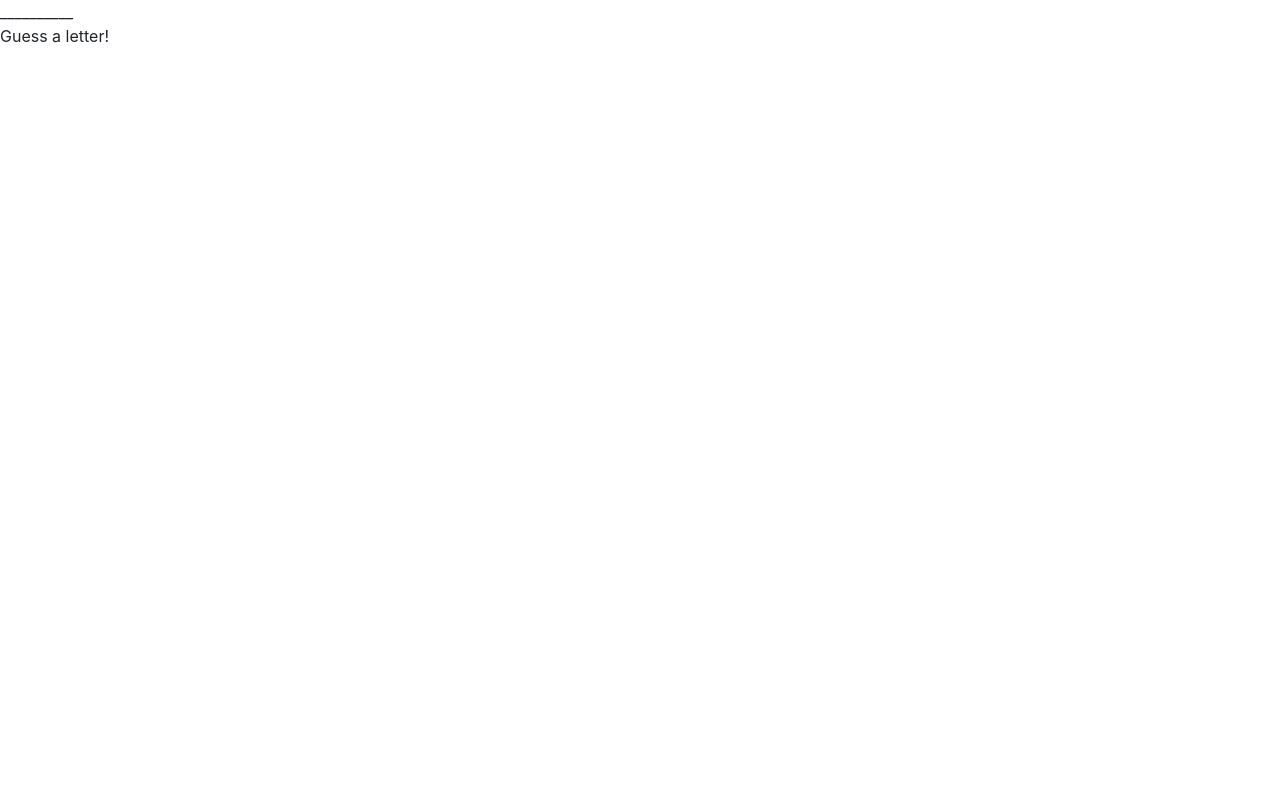
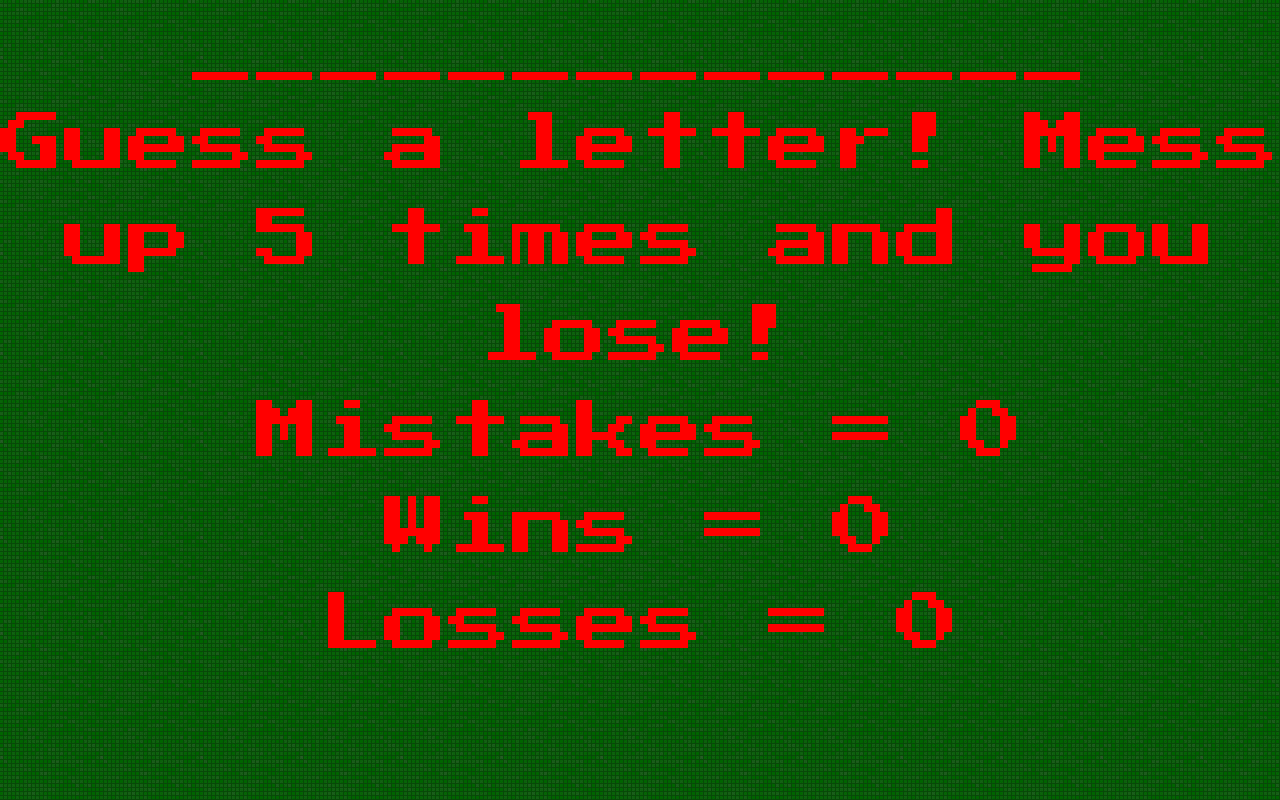
Before and after one commit to dimparato/Word-Guess-Game, a plain HTML site: page index.html in a window 1280 px wide. Drawn offline with nearby package versions, Linux system fonts and the light colour scheme.

Commit message:
Still Shit

```diff
--- /dev/null
+++ b/assets/css/style.css
@@ -0,0 +1,14 @@
+html {
+  margin: auto;
+  background: darkgreen;
+  background-image: url(../images/3px-tile.png);
+}
+
+div {
+  text-align: center;
+  font-size: 4rem;
+  color: red;
+  font-family: 'Press Start 2P', cursive;
+  background: darkgreen;
+  background-image: url(../images/3px-tile.png);
+}
--- a/assets/javascript/game.js
+++ b/assets/javascript/game.js
@@ -1,38 +1,49 @@
 var words = ["meh", "stegosaurus", "echo", "defenestration", "flatulence", "proctology"];
 
 function Game() {
-    var word = words[Math.floor(Math.random()*words.length)];
-    console.log(word)
-    var hidden = "";
-    var overallHits = 0;
-    var wrongAnswers=0;
+    var word;
+    var overallHits=0;
+    var wins=0;
+    var losses=0;
+    var hidden = [];
 
+    function resetGame(){
+        var mistakes = 0;
+
+        word = words[Math.floor(Math.random()*words.length)];
         for (let i=0; i < word.length; i++){
-        hidden = hidden + "_";
+            hidden.push("_");
         }
-
-    document.getElementById("currentWord").textContent = hidden;
-
-
-        document.getElementById("gamePrompt").textContent = "Guess a letter!";
-        window.addEventListener ("onkeydown", function(guess){
-            var hits = 0;
+        document.getElementById("currentWord").textContent = hidden.join("");
+        document.getElementById("gamePrompt").textContent = "Guess a letter! Mess up 5 times and you lose!";
+        document.getElementById("mistakes").textContent = "Mistakes = " + mistakes;
+        document.getElementById("wins").textContent = "Wins = " + wins;
+        document.getElementById("losses").textContent = "Losses = " + losses;
+    }
+    resetGame();
+    window.addEventListener ("keydown", function(guess){
         for (let i=0; i < word.length; i++) {
+            var hits=0
             if (guess.key===word[i]){
                 hidden[i] = guess.key;
                 hits++;
                 overallHits++;
             }
         }
-            document.getElementById("currentWord").textContent = hidden;
-            if (hits > 0) {
-                document.getElementById("gamePrompt").textContent = "Nice! Try again!";
+        document.getElementById("currentWord").textContent = hidden.join("");
+        if (overallHits > word.length) {
+            document.getElementById("gamePrompt").textContent = "Congrats! A winner is you! :-)";
+            losses++;
+            resetGame();
+        }
+        else if (hits==0 && wrongAnswers<5) {
+            document.getElementById("gamePrompt").textContent = "Keep Trying!";
+            mistakes++;
         }
         else {
-                document.getElementById("gamePrompt").textContent = "Wrong! Try again!";
-                wrongAnswers++;
+            document.getElementById("gamePrompt").textContent = "Sorry! Game over! :-(";
+            wins++;
+            resetGame();
         }
     });
-
-    return wrongAnswers;
 }
--- a/index.html
+++ b/index.html
@@ -6,21 +6,30 @@
 <meta http-equiv="X-UA-Compatible" content="ie=edge">
 <link rel="stylesheet" href="https://cdnjs.cloudflare.com/ajax/libs/twitter-bootstrap/4.3.1/css/bootstrap.min.css">
 <link rel="stylesheet" href="https://cdnjs.cloudflare.com/ajax/libs/font-awesome/5.10.0-11/css/all.min.css">
-
-<title>Word Guess Game!</title>
+<link href="https://fonts.googleapis.com/css?family=Press+Start+2P&display=swap" rel="stylesheet">
+<link rel="stylesheet" href="assets/css/style.css">
+<title>Word Guess Game</title>
 </head>
 <body>
+
+<script src="https://cdnjs.cloudflare.com/ajax/libs/jquery/3.4.1/jquery.slim.min.js"></script>
+<script src="https://cdnjs.cloudflare.com/ajax/libs/popper.js/1.15.0/umd/popper.min.js"></script>
+<script src="https://cdnjs.cloudflare.com/ajax/libs/twitter-bootstrap/4.3.1/js/bootstrap.min.js"></script>
 <script src="assets/javascript/game.js"></script>
 
-<div id = "currentWord"></div>
+<div id=currentWord></div>
 
-<div id = "gamePrompt"></div>
+<div id=gamePrompt></div>
+
+<div id=mistakes></div>
+
+<div id=wins></div>
+
+<div id=losses></div>
 
 <script>
-var f = 0;
 
-    Game();
-
+Game();
 
 </script>
 
```
Also changed, not shown: assets/images/3px-tile.png (added). Lines whose indentation alone changed are shown as unchanged.
